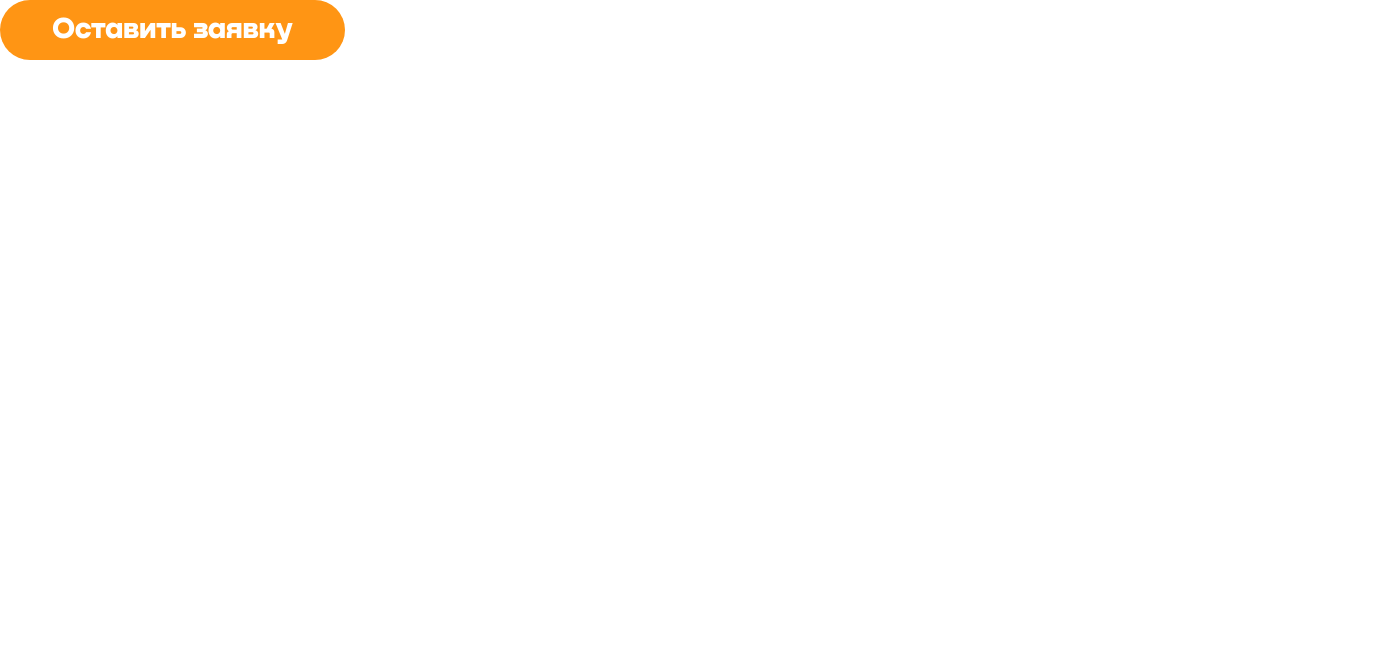
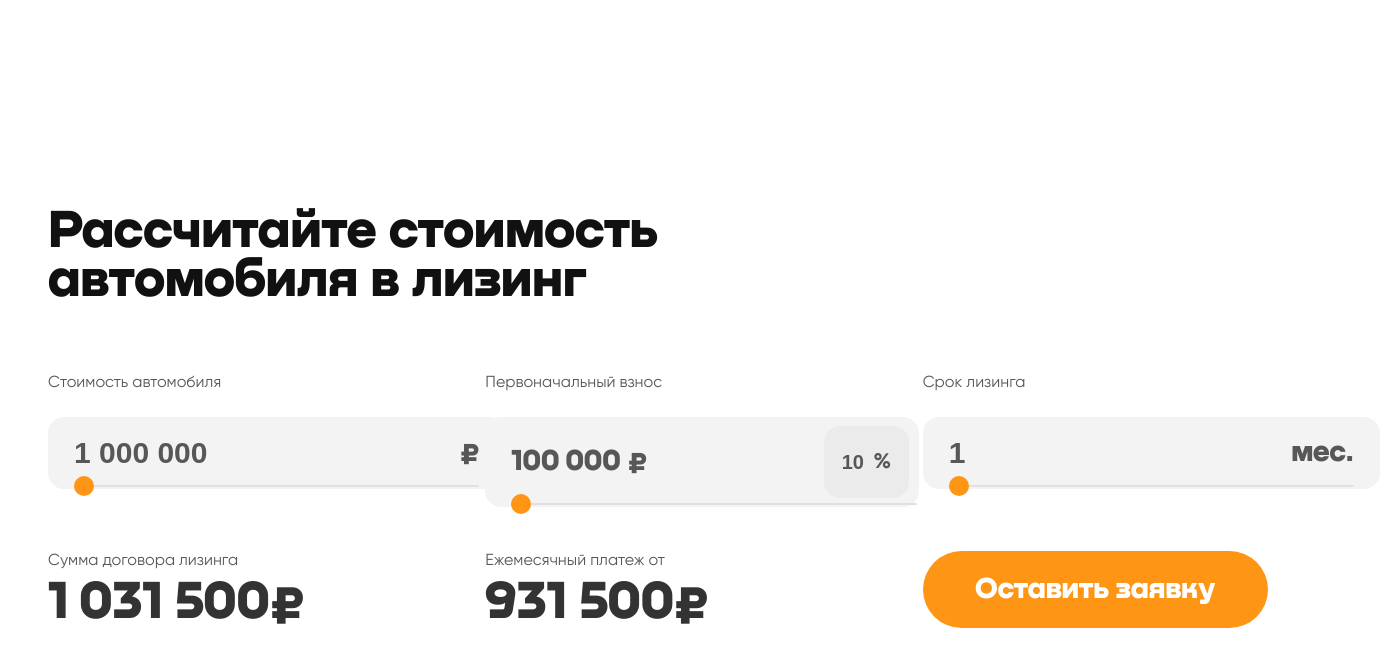
Before and after one commit to sergey3485/leasing-calculator, a React (Create React App) app: page / in a window 1280 px wide. Shown: the top 666 px of the page, 1380 px wide, since content can reach past the window. Built offline with nearby package versions, Linux system fonts and the light colour scheme.

Commit message:
feat: add main page

```diff
--- a/src/App.tsx
+++ b/src/App.tsx
@@ -1,12 +1,115 @@
+/* eslint-disable max-len */
 import React from 'react';
+import { Button } from './shared/components/button';
+import { Typography } from './shared/components/typography';
+import { Input, InputPercent } from './shared/components/input';
+import { Layout } from './shared/components/layout';
+import { ResultAnnounce } from './shared/components/result-announce';
 
-import { Button } from './shared/components/button';
+import { useLeasingDataControl } from './features/hooks/use-leasing-data-control';
+
+import styles from './shared/components/layout/layout.module.scss';
 
 export const App = () => {
+  const {
+    changeInputValueCarCoast,
+    changeCarCoast,
+    changeSliderValueCarCoast,
+    changeMonth,
+    changeInputValueMonth,
+    changeSliderValueMonth,
+    changeInputValuePercent,
+    changePercent,
+    changeSliderValuePercent,
+    leasingData,
+  } = useLeasingDataControl();
+
+  const [isLoading, setIsLoading] = React.useState(false);
+
+  const createRequest = async () => {
+    setIsLoading(true);
+
+    const request = {
+      car_coast: leasingData.car_cost,
+      initail_payment: leasingData.initial_payment,
+      initail_payment_percent: leasingData.initial_payment_percent,
+      lease_term: leasingData.lease_term,
+      total_sum: leasingData.total_sum,
+      monthly_payment_from: leasingData.monthly_payment_from,
+    };
+
+    console.log(request);
+
+    try {
+      await fetch('https://hookb.in/eK160jgYJ6UlaRPldJ1P', {
+        method: 'POST',
+        headers: {
+          'Content-Type': 'application/json',
+        },
+        body: JSON.stringify(request),
+      });
+    } catch (error) { console.log(error); } finally {
+      setIsLoading(false);
+    }
+  };
   return (
-    <Button>
-      Оставить заявку
-    </Button>
+    <Layout>
+
+      <div className={styles.titleContainer}>
+        <Typography variant="h1" component="h1">
+          Рассчитайте стоимость автомобиля в лизинг
+        </Typography>
+      </div>
+
+      <div className={styles.inputsContainer}>
+        <Input
+          title="Стоимость автомобиля"
+          addiction="₽"
+          onBlur={changeCarCoast}
+          onChange={changeInputValueCarCoast}
+          onSliderValueChange={changeSliderValueCarCoast}
+          minValue={1000000}
+          maxValue={6000000}
+          value={leasingData.car_cost}
+          disabled={isLoading}
+        />
+
+        <InputPercent
+          title="Первоначальный взнос"
+          addiction="%"
+          onBlur={changePercent}
+          onChange={changeInputValuePercent}
+          onSliderValueChange={changeSliderValuePercent}
+          value={leasingData.initial_payment_percent}
+          initialPayment={leasingData.initial_payment}
+          minValue={10}
+          maxValue={60}
+          disabled={isLoading}
+        />
+
+        <Input
+          title="Срок лизинга"
+          addiction="мес."
+          onBlur={changeMonth}
+          onChange={changeInputValueMonth}
+          onSliderValueChange={changeSliderValueMonth}
+          value={leasingData.lease_term}
+          minValue={1}
+          maxValue={60}
+          disabled={isLoading}
+        />
+      </div>
+
+      <div className={styles.resultContainer}>
+        <ResultAnnounce title="Сумма договора лизинга" value={leasingData.total_sum} />
+
+        <ResultAnnounce title="Ежемесячный платеж от" value={leasingData.monthly_payment_from} />
+
+        <Button onClick={() => createRequest()} isLoading={isLoading} disabled={isLoading}>
+          Оставить заявку
+        </Button>
+      </div>
+    </Layout>
   );
 };
 
```
